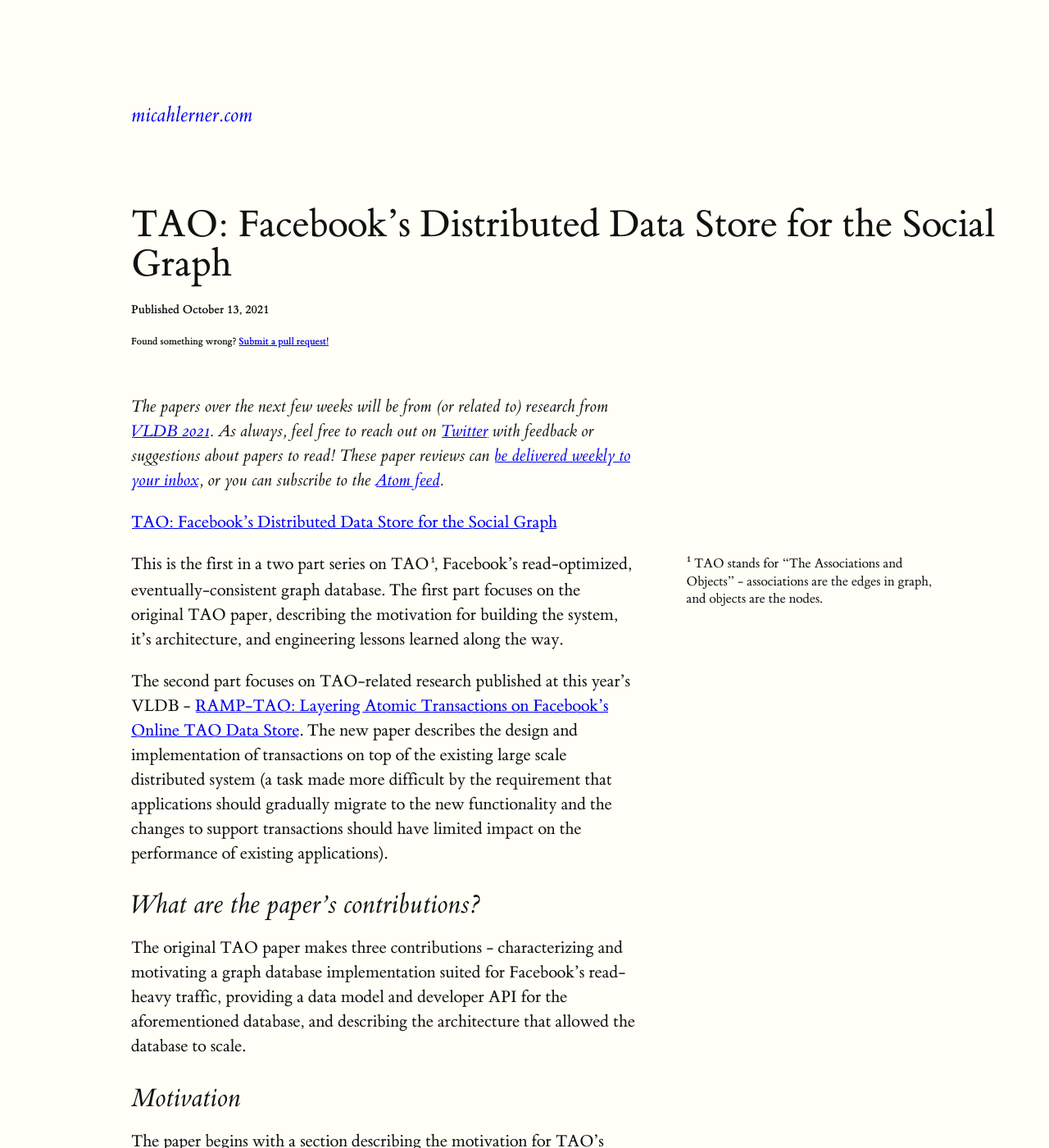
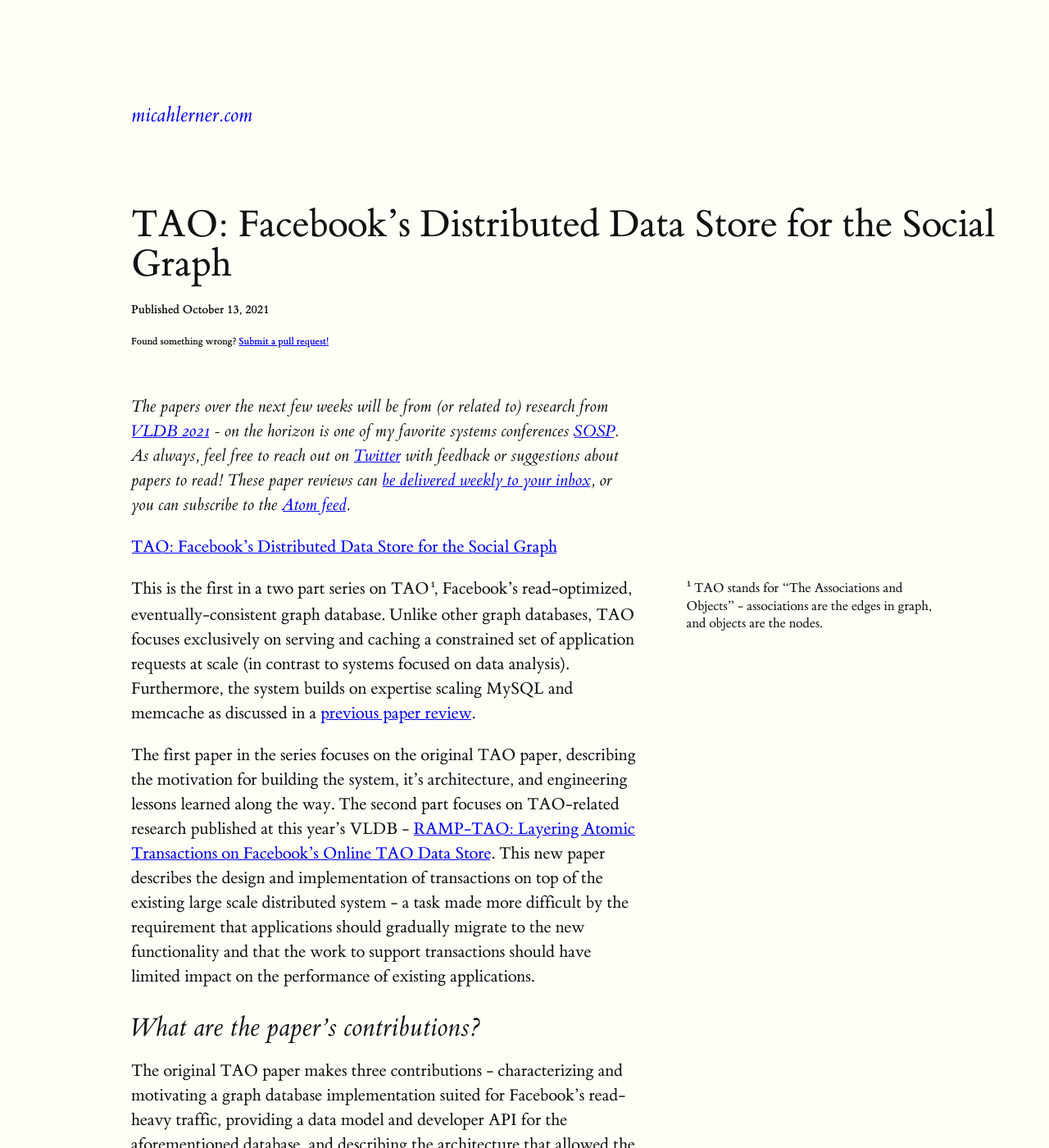
Before and after one commit to mlerner/mlerner.github.io, a Jekyll site: the page built from _posts/2021-10-13-tao-facebooks-distributed-data-store-for-the-social-graph.md, in a window 1280 px wide and 1400 px high. Shown: the whole window at 82% size. Built offline with Jekyll 4.4.1, drawn with Linux system fonts in a browser that asks for light colours.

Commit message:
Publish TAO

```diff
--- a/_drafts/2021-10-13-tao-facebooks-distributed-data-store-for-the-social-graph.md
+++ b/_posts/2021-10-13-tao-facebooks-distributed-data-store-for-the-social-graph.md
@@ -4,13 +4,13 @@ title: "TAO: Facebook’s Distributed Data Store for the Social Graph"
 categories:
 ---
 
-_The papers over the next few weeks will be from (or related to) research from [VLDB 2021](https://vldb.org/2021/?info-research-papers). As always, feel free to reach out on [Twitter](https://twitter.com/micahlerner) with feedback or suggestions about papers to read! These paper reviews can [be delivered weekly to your inbox](https://tinyletter.com/micahlerner/), or you can subscribe to the [Atom feed](https://www.micahlerner.com/feed.xml)._
+_The papers over the next few weeks will be from (or related to) research from [VLDB 2021](https://vldb.org/2021/?info-research-papers) - on the horizon is one of my favorite systems conferences [SOSP](https://sosp2021.mpi-sws.org/). As always, feel free to reach out on [Twitter](https://twitter.com/micahlerner) with feedback or suggestions about papers to read! These paper reviews can [be delivered weekly to your inbox](https://tinyletter.com/micahlerner/), or you can subscribe to the [Atom feed](https://www.micahlerner.com/feed.xml)._
 
 [TAO: Facebook’s Distributed Data Store for the Social Graph](https://www.usenix.org/system/files/conference/atc13/atc13-bronson.pdf)
 
-This is the first in a two part series on TAO{% sidenote 'tao' 'TAO stands for "The Associations and Objects" - associations are the edges in graph, and objects are the nodes.'%}, Facebook's read-optimized, eventually-consistent graph database. The first part focuses on the original TAO paper, describing the motivation for building the system, it's architecture, and engineering lessons learned along the way.
+This is the first in a two part series on TAO{% sidenote 'tao' 'TAO stands for "The Associations and Objects" - associations are the edges in graph, and objects are the nodes.'%}, Facebook's read-optimized, eventually-consistent graph database. Unlike other graph databases, TAO focuses exclusively on serving and caching a constrained set of application requests at scale (in contrast to systems focused on data analysis). Furthermore, the system builds on expertise scaling MySQL and memcache as discussed in a [previous paper review](https://www.micahlerner.com/2021/05/31/scaling-memcache-at-facebook.html).
 
-The second part focuses on TAO-related research published at this year's VLDB - [RAMP-TAO: Layering Atomic Transactions on Facebook’s Online TAO Data Store](https://www.vldb.org/pvldb/vol14/p3014-cheng.pdf). The new paper describes the design and implementation of transactions on top of the existing large scale distributed system (a task made more difficult by the requirement that applications should gradually migrate to the new functionality and the changes to support transactions should have limited impact on the performance of existing applications).
+The first paper in the series focuses on the original TAO paper, describing the motivation for building the system, it's architecture, and engineering lessons learned along the way. The second part focuses on TAO-related research published at this year's VLDB - [RAMP-TAO: Layering Atomic Transactions on Facebook’s Online TAO Data Store](https://www.vldb.org/pvldb/vol14/p3014-cheng.pdf). This new paper describes the design and implementation of transactions on top of the existing large scale distributed system - a task made more difficult by the requirement that applications should gradually migrate to the new functionality and that the work to support transactions should have limited impact on the performance of existing applications.
 
 ## What are the paper's contributions?
 
```
